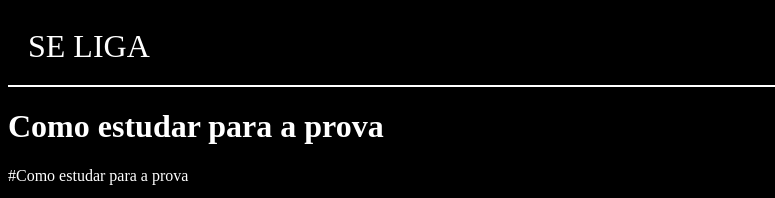
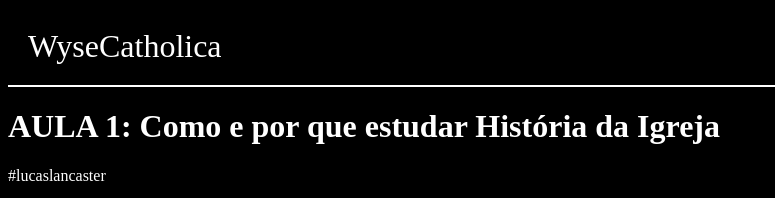
Before and after one commit to WyseSage/SELIGA-3-Tri, a plain HTML site: page index.html in a window 1280 px wide. Shown: the whole page, without its empty margins (0-775 px from the left). Drawn offline with Linux system fonts and the light colour scheme.

Commit message:
HJKHJKDHSFJKDH

```diff
--- a/index.html
+++ b/index.html
@@ -3,14 +3,14 @@
 <head>
     <meta charset="UTF-8">
     <meta name="viewport" content="width=device-width, initial-scale=1.0">
-    <title>SE LIGA</title>
+    <title>WyseCatholica</title>
     <link rel="stylesheet" href="style.css">
 </head>
 <body>
-    <header>SE LIGA</header>
-    <h1> Como estudar para a prova</h1>
-    <p>#Como estudar para a prova</p>
+    <header>WyseCatholica</header>
+    <h1> AULA 1: Como e por que estudar História da Igreja</h1>
+    <p>#lucaslancaster</p>
 
-    <iframe width="560" height="315" src= width="560" height="315" src=<iframe width="560" height="315" src="https://www.youtube.com/embed/RJRf3jRROPA?si=XZPhYBjedtzGMH73" title="YouTube video player" frameborder="0" allow="accelerometer; autoplay; clipboard-write; encrypted-media; gyroscope; picture-in-picture; web-share" referrerpolicy="strict-origin-when-cross-origin" allowfullscreen></iframe>
+    <iframe width="560" height="315" src="<iframe width="560" height="315" src="https://www.youtube.com/embed/RJRf3jRROPA?si=XZPhYBjedtzGMH73" title="YouTube video player" frameborder="0" allow="accelerometer; autoplay; clipboard-write; encrypted-media; gyroscope; picture-in-picture; web-share" referrerpolicy="strict-origin-when-cross-origin" allowfullscreen></iframe>
 </body>
 </html>
```
